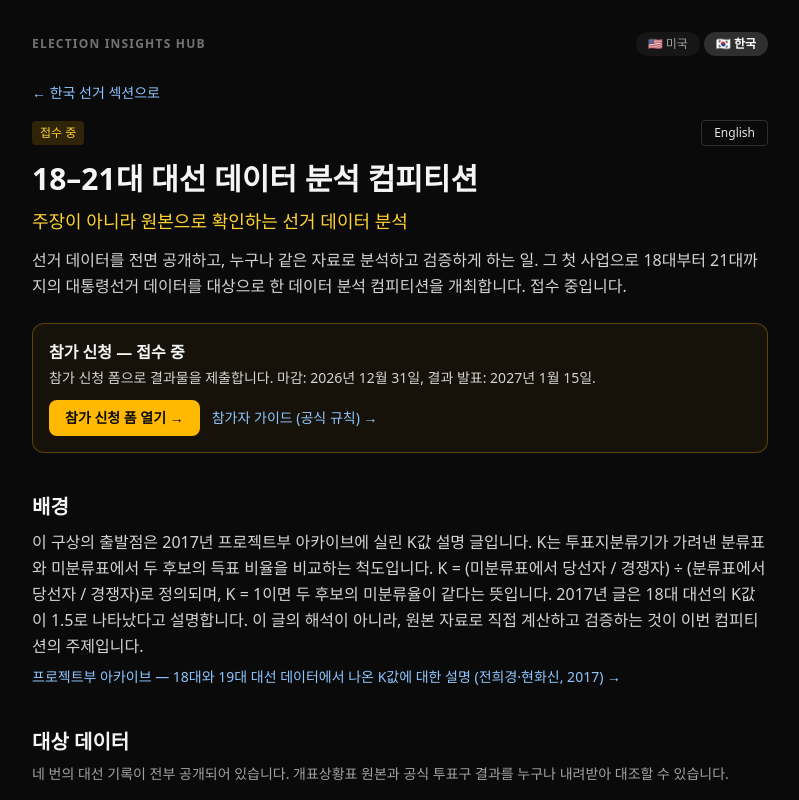
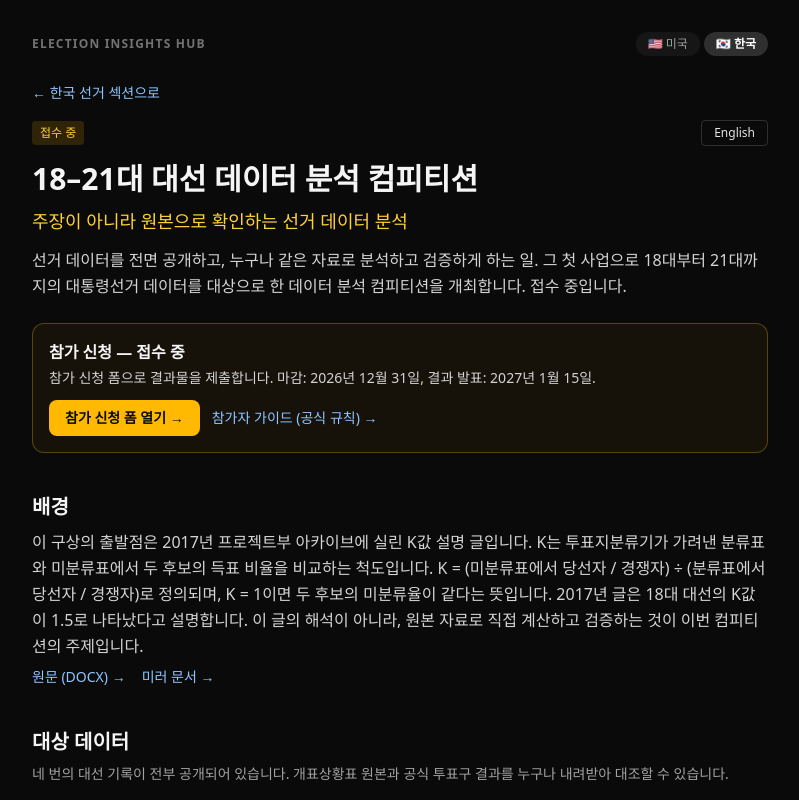
Before and after one commit to sechan9999/us-election-insight-hub, a Next.js app: page /kr/competition in a window 1280 px wide. Shown: the top 800 px of the page, without its empty margins (240-1039 px from the left). Built offline with nearby package versions, Linux system fonts and the light colour scheme.

Commit message:
Competition: background link -> original DOCX + mirror document (replaces Project Boo link)

```diff
--- a/app/kr/competition/page.tsx
+++ b/app/kr/competition/page.tsx
@@ -44,9 +44,13 @@ const S = {
     ko: '이 구상의 출발점은 2017년 프로젝트부 아카이브에 실린 K값 설명 글입니다. K는 투표지분류기가 가려낸 분류표와 미분류표에서 두 후보의 득표 비율을 비교하는 척도입니다. K = (미분류표에서 당선자 / 경쟁자) ÷ (분류표에서 당선자 / 경쟁자)로 정의되며, K = 1이면 두 후보의 미분류율이 같다는 뜻입니다. 2017년 글은 18대 대선의 K값이 1.5로 나타났다고 설명합니다. 이 글의 해석이 아니라, 원본 자료로 직접 계산하고 검증하는 것이 이번 컴피티션의 주제입니다.',
     en: 'The starting point is the 2017 K-value explainer published in the Project Boo archive. K compares the two leading candidates’ vote ratios between ballots the sorter classified and ballots it set aside: K = (winner / runner-up among unclassified ballots) ÷ (winner / runner-up among classified ballots). K = 1 means the two candidates’ unclassified rates are equal. The 2017 post reports the 18th-election K value as 1.5. The competition is not about that post’s interpretation — it is about computing and verifying from the original records yourself.',
   },
-  backgroundLink: {
-    ko: '프로젝트부 아카이브 — 18대와 19대 대선 데이터에서 나온 K값에 대한 설명 (전희경·현화신, 2017)',
-    en: 'Project Boo archive — K-value explainer from the 18th and 19th election data (HeeKyoung Chun, Hwashin Hyun Shin, 2017)',
+  backgroundOriginalLink: {
+    ko: '원문 (DOCX)',
+    en: 'Original document (DOCX)',
+  },
+  backgroundMirrorLink: {
+    ko: '미러 문서',
+    en: 'Mirror document',
   },
   dataHeading: { ko: '대상 데이터', en: 'The data' },
   dataIntro: {
@@ -320,12 +324,20 @@ export default async function CompetitionPage({
         <h2 className="mt-10 text-xl font-bold">{tr(lang, 'backgroundHeading')}</h2>
         <p className="mt-2 leading-relaxed text-neutral-300">{tr(lang, 'backgroundBody')}</p>
         <a
-          href="http://www.projectboo.com/archive/153768"
+          href="https://storage.googleapis.com/k18-archive/documents/153768-k-value-explanation-original.docx"
           target="_blank"
           rel="noopener noreferrer"
           className="mt-2 inline-block text-sm font-medium text-blue-300 hover:underline"
         >
-          {tr(lang, 'backgroundLink')} →
+          {tr(lang, 'backgroundOriginalLink')} →
+        </a>
+        <a
+          href="https://storage.googleapis.com/k18-archive/documents/153768-k-value-explanation.html"
+          target="_blank"
+          rel="noopener noreferrer"
+          className="mt-2 ml-4 inline-block text-sm font-medium text-blue-300 hover:underline"
+        >
+          {tr(lang, 'backgroundMirrorLink')} →
         </a>
 
         <h2 className="mt-10 text-xl font-bold">{tr(lang, 'dataHeading')}</h2>
```
